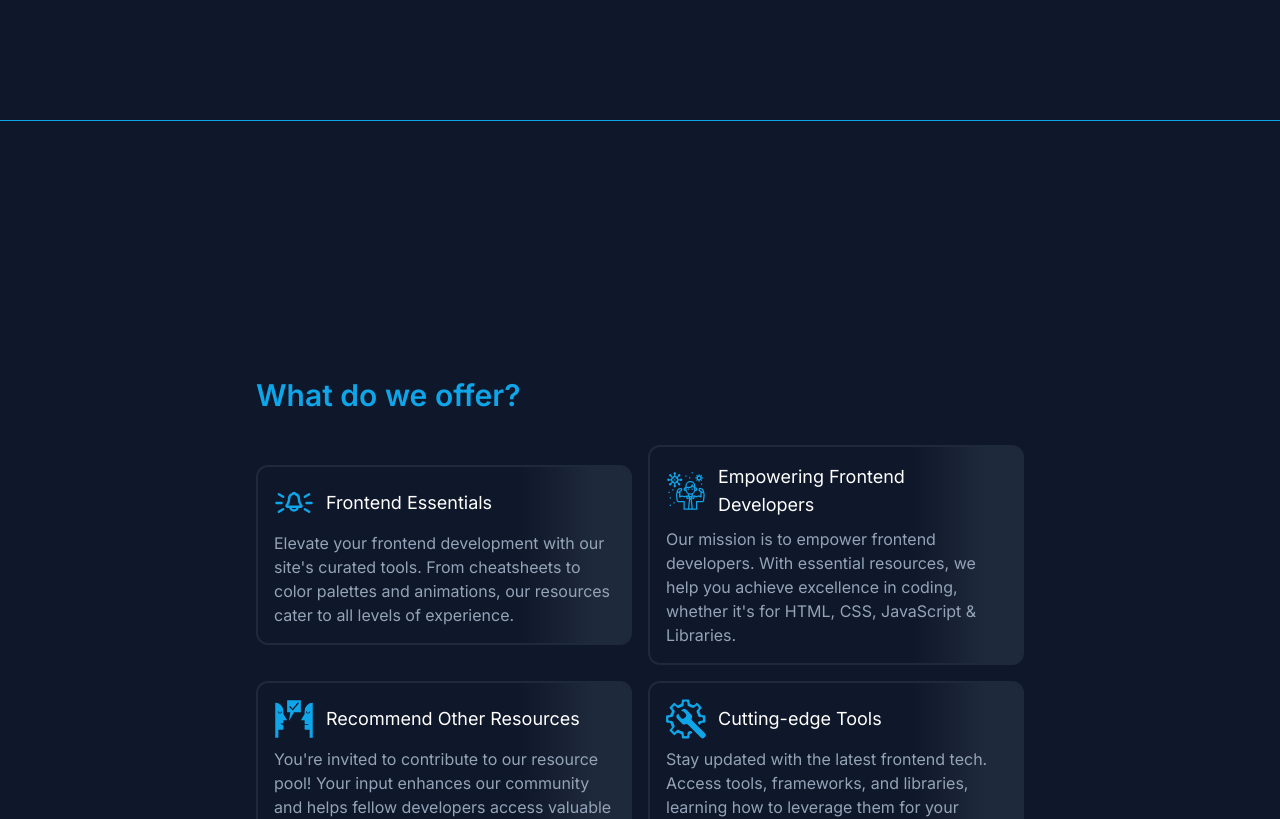
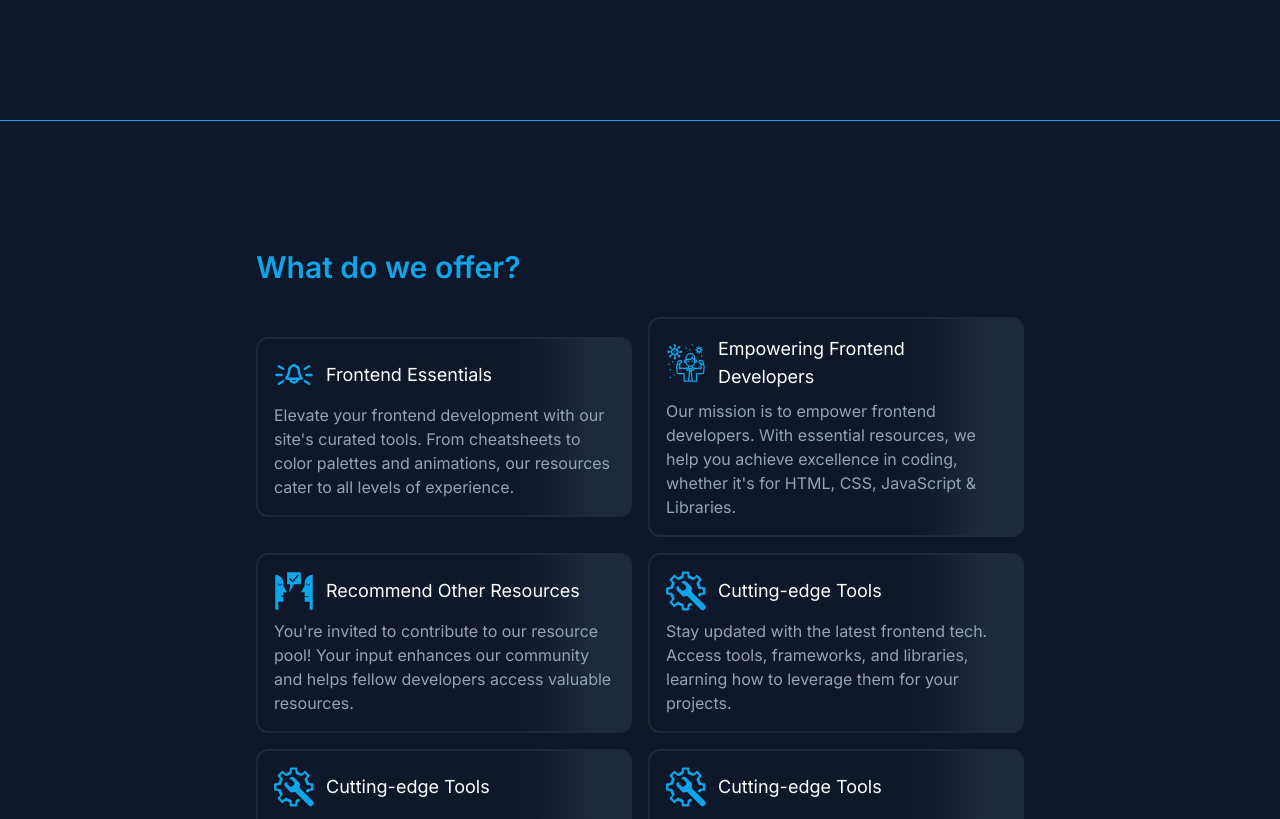
Before and after one commit to dustinsoos/frontend-assets, a Next.js app: page / in a window 1280 px wide. Shown: the part 680-1499 px from the top of the page. Built offline with nearby package versions, Linux system fonts and the light colour scheme.

Commit message:
fixing padding issue

```diff
--- a/app/components/Cards.jsx
+++ b/app/components/Cards.jsx
@@ -29,15 +29,30 @@ export default function Cards() {
         "Stay updated with the latest frontend tech. Access tools, frameworks, and libraries, learning how to leverage them for your projects.",
       img: "/tools-icon.svg",
     },
+
+    {
+      id: 5,
+      heading: "Cutting-edge Tools",
+      information:
+        "Stay updated with the latest frontend tech. Access tools, frameworks, and libraries, learning how to leverage them for your projects.",
+      img: "/tools-icon.svg",
+    },
+    {
+      id: 6,
+      heading: "Cutting-edge Tools",
+      information:
+        "Stay updated with the latest frontend tech. Access tools, frameworks, and libraries, learning how to leverage them for your projects.",
+      img: "/tools-icon.svg",
+    },
   ];
 
   return (
     <>
       <section className="h-screen px-8 md:px-16 lg:px-32 xl:px-64 bg-slate-900 ">
-        <div className="grid pt-8  lg:pt-64">
-          <h3 className=" text-sky-500 text-3xl font-semibold grid items-end mb-8 md:mb-0 pb-8">
-            What do we offer?
-          </h3>
+        <h3 className=" text-sky-500 text-3xl font-semibold grid items-end  md:mb-0  lg:pt-32">
+          What do we offer?
+        </h3>
+        <div className="flex items-center justify-center mt-8">
           <div className="text-white   md:text-left flex flex-col lg:grid lg:grid-cols-2 lg:items-center gap-4 ">
             {cardData.map((data) => (
               <div
```
